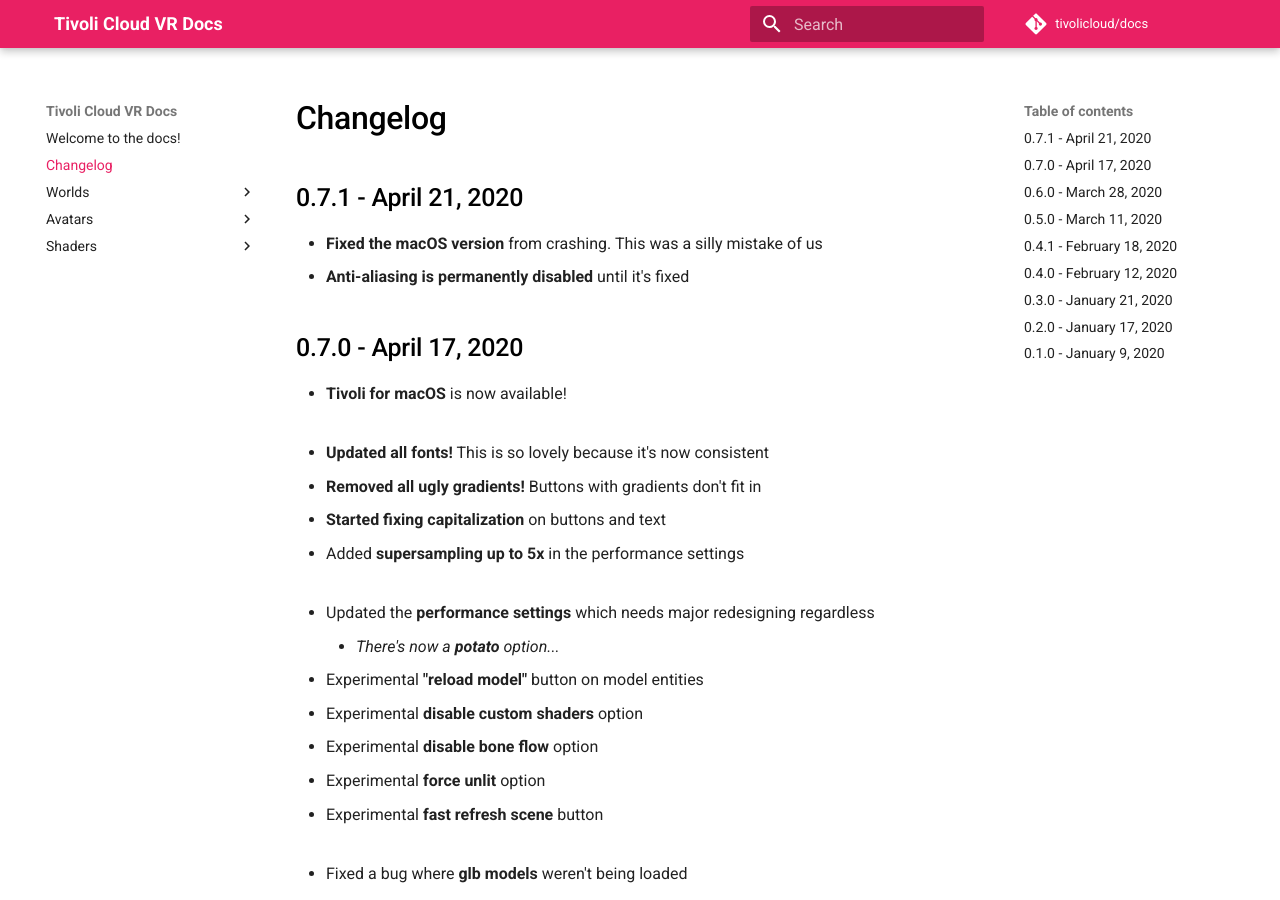
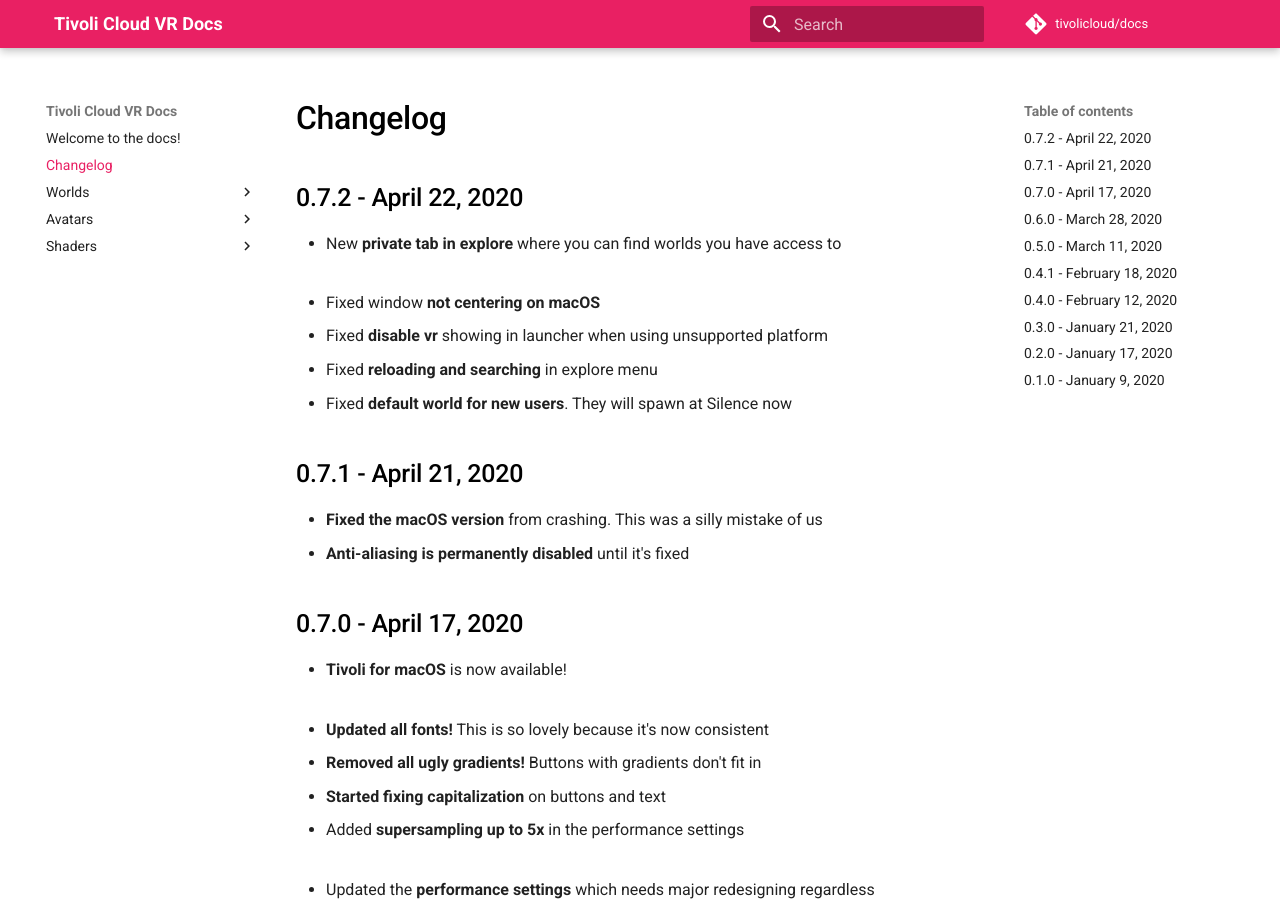
Before and after one commit to Nex-Pro/docs, an MkDocs documentation site: the page built from docs/changelog.md, in a window 1280 px wide and 900 px high. Built offline with MkDocs 1.6.1 and Material for MkDocs 9.7.7, drawn with Linux system fonts in a browser that asks for light colours.

Commit message:
Updated changelog

```diff
--- a/docs/changelog.md
+++ b/docs/changelog.md
@@ -1,4 +1,13 @@
 # Changelog
+
+## 0.7.2 - April 22, 2020
+
+-   New **private tab in explore** where you can find worlds you have access to
+    <br><br>
+-   Fixed window **not centering on macOS**
+-   Fixed **disable vr** showing in launcher when using unsupported platform
+-   Fixed **reloading and searching** in explore menu
+-   Fixed **default world for new users**. They will spawn at Silence now
 
 ## 0.7.1 - April 21, 2020
 
```
